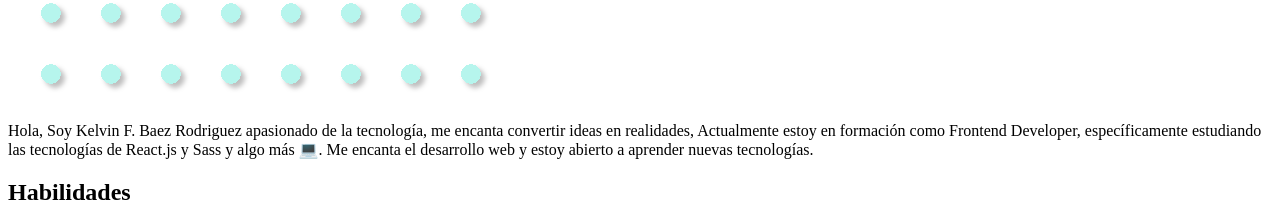
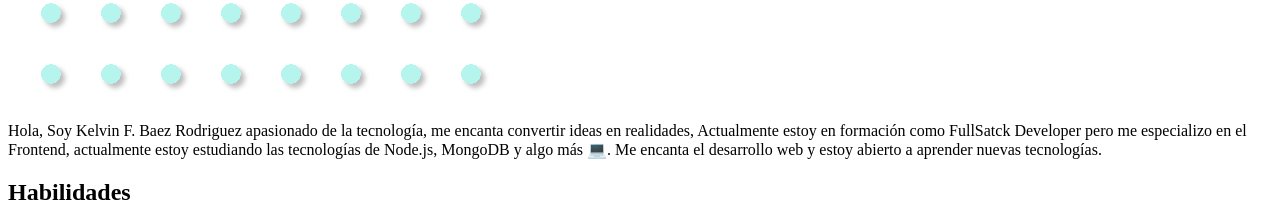
Before and after one commit to KelvinFBR/Porfolio, a website: page src/index.html in a window 1280 px wide. Shown: the part 4040-4252 px from the top of the page. Drawn offline with Linux system fonts and the light colour scheme.

Commit message:
[change] about me

```diff
--- a/src/index.html
+++ b/src/index.html
@@ -163,10 +163,10 @@
             <p>
               Hola, Soy <span>Kelvin F. Baez Rodriguez</span> apasionado de la
               tecnología, me encanta convertir ideas en realidades, Actualmente
-              estoy en formación como Frontend Developer, específicamente
-              estudiando las tecnologías de React.js y Sass y algo más 💻. Me
-              encanta el desarrollo web y estoy abierto a aprender nuevas
-              tecnologías.
+              estoy en formación como FullSatck Developer pero me especializo en
+              el Frontend, actualmente estoy estudiando las tecnologías de
+              Node.js, MongoDB y algo más 💻. Me encanta el desarrollo web y
+              estoy abierto a aprender nuevas tecnologías.
             </p>
           </div>
         </section>
```
